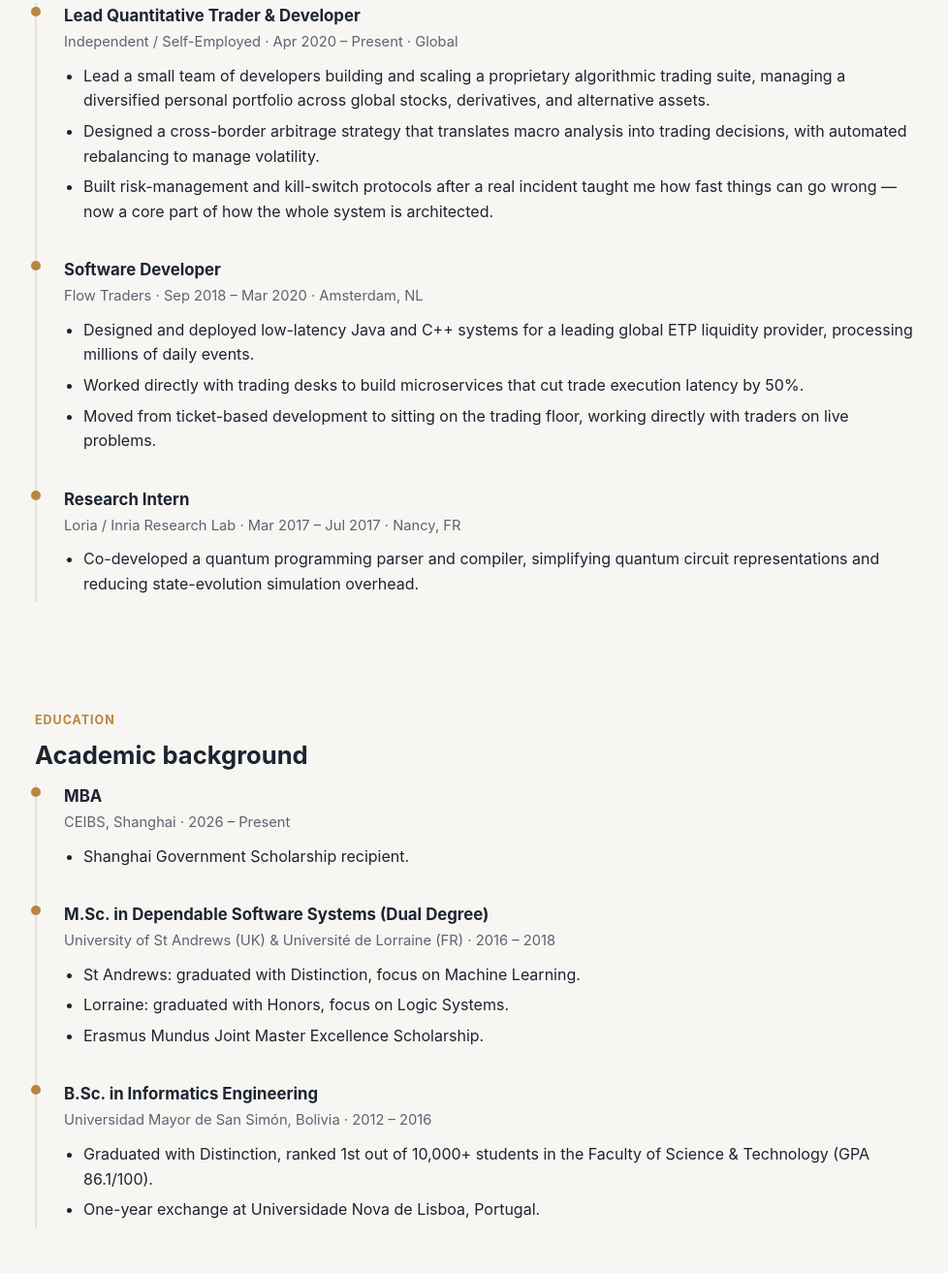
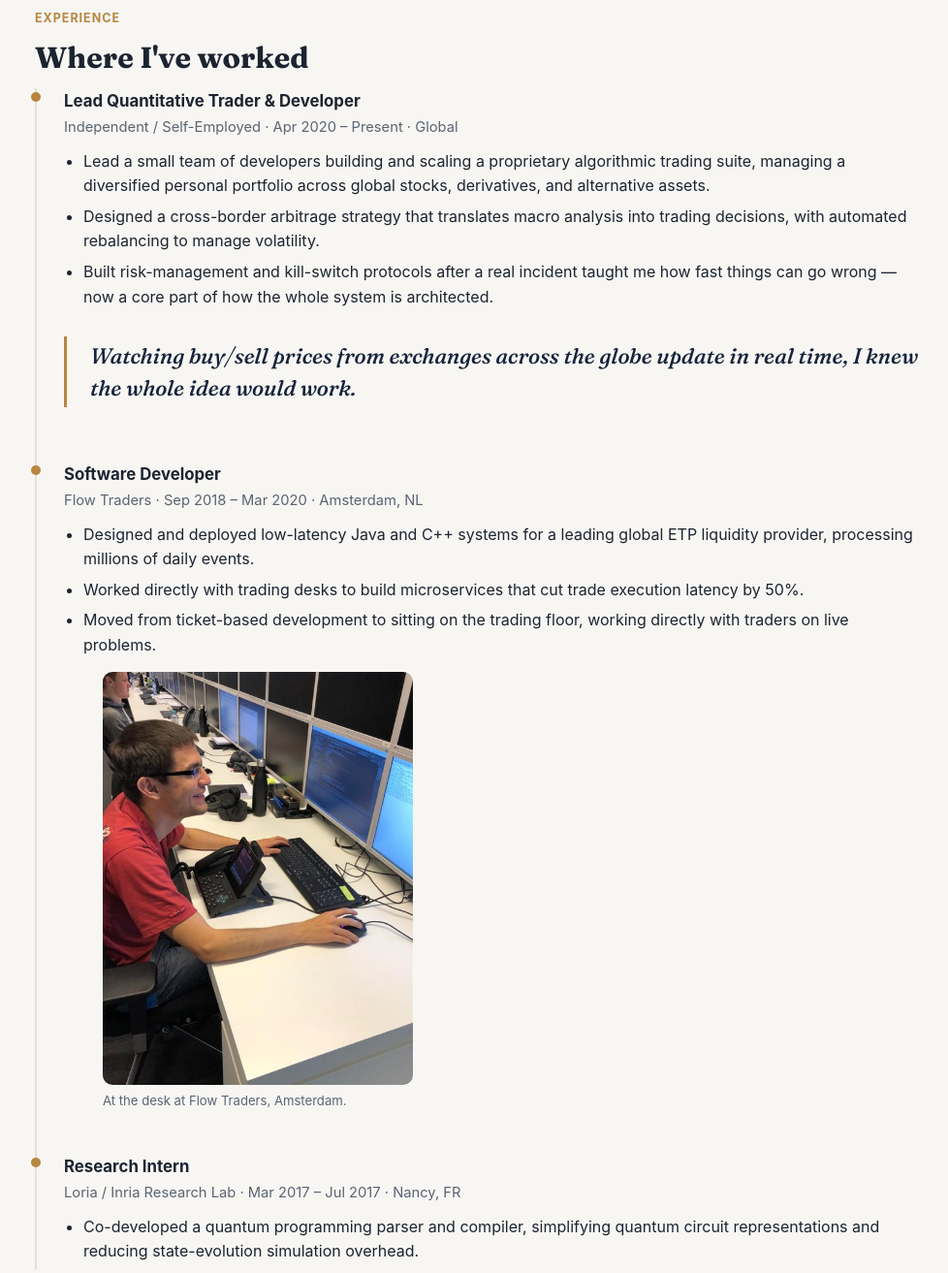
Before and after one commit to davidzonn/davidzonn.github.io, a plain HTML site: page index.html in a window 1280 px wide. Shown: the part 1342-2655 px from the top of the page at 97% size, without its empty margins (148-1126 px from the left). Drawn offline with Linux system fonts and the light colour scheme.

Commit message:
Add Fraunces display font, pull-quotes, and Flow Traders photo for more personality

```diff
--- a/css/style.css
+++ b/css/style.css
@@ -10,6 +10,7 @@
   --accent-light: #f1e4cc;
   --radius: 10px;
   --maxw: 960px;
+  --font-display: "Fraunces", Georgia, "Times New Roman", serif;
 }
 
 * { box-sizing: border-box; }
@@ -54,10 +55,11 @@
 
 .nav .brand {
   color: #fff;
-  font-weight: 700;
-  font-size: 1.1rem;
+  font-family: var(--font-display);
+  font-weight: 600;
+  font-size: 1.2rem;
   text-decoration: none;
-  letter-spacing: 0.02em;
+  letter-spacing: 0.01em;
 }
 
 .nav ul {
@@ -136,7 +138,10 @@
 
 .hero-text h1 {
   margin: 0 0 6px;
-  font-size: 2.2rem;
+  font-family: var(--font-display);
+  font-weight: 700;
+  font-size: 2.6rem;
+  line-height: 1.1;
 }
 
 .hero-tagline {
@@ -183,7 +188,9 @@
 section { padding: 56px 0; }
 
 section h2 {
-  font-size: 1.6rem;
+  font-family: var(--font-display);
+  font-weight: 700;
+  font-size: 1.9rem;
   margin: 0 0 8px;
 }
 
@@ -204,6 +211,48 @@
 
 /* About */
 #about .about-body p { margin: 0 0 16px; max-width: 72ch; }
+
+/* Pull quotes */
+.pull-quote {
+  font-family: var(--font-display);
+  font-style: italic;
+  font-weight: 500;
+  font-size: 1.4rem;
+  line-height: 1.45;
+  color: var(--navy);
+  border-left: 3px solid var(--accent);
+  padding: 4px 0 4px 24px;
+  margin: 28px 0;
+  max-width: 62ch;
+}
+
+.pull-quote cite {
+  display: block;
+  font-family: -apple-system, BlinkMacSystemFont, "Segoe UI", Roboto, Helvetica, Arial, sans-serif;
+  font-style: normal;
+  font-size: 0.82rem;
+  font-weight: 600;
+  color: var(--muted);
+  margin-top: 10px;
+  letter-spacing: 0.01em;
+}
+
+/* Timeline photo */
+.timeline-photo {
+  margin-top: 14px;
+  max-width: 320px;
+}
+
+.timeline-photo img {
+  border-radius: var(--radius);
+  width: 100%;
+}
+
+.timeline-photo figcaption {
+  font-size: 0.82rem;
+  color: var(--muted);
+  margin-top: 6px;
+}
 
 /* Timeline */
 .timeline {
--- a/index.html
+++ b/index.html
@@ -5,6 +5,9 @@
 <meta name="viewport" content="width=device-width, initial-scale=1.0">
 <title>David Zonneveld Michel</title>
 <meta name="description" content="David Zonneveld Michel — quant developer and entrepreneur, MBA candidate at CEIBS.">
+<link rel="preconnect" href="https://fonts.googleapis.com">
+<link rel="preconnect" href="https://fonts.gstatic.com" crossorigin>
+<link href="https://fonts.googleapis.com/css2?family=Fraunces:ital,wght@0,600;0,700;1,500&display=swap" rel="stylesheet">
 <link rel="stylesheet" href="css/style.css">
 </head>
 <body>
@@ -49,6 +52,9 @@
       <p>In 2020 I went independent. I built my own algorithmic trading operation from scratch with a small team of developers, trading across global stocks, derivatives, and digital assets, and learning the hard way that risk management isn't optional &mdash; a feed error once cost me a month's profits in seconds, which is how I became very serious about kill-switches.</p>
       <p>Today I'm an MBA candidate at <strong>CEIBS</strong> in Shanghai, on a Shanghai Government Scholarship, working on the next step: moving from purely digital trading into physical trade between China, Europe, and South America. Outside of work, I'm fairly serious about languages and cultures &mdash; I've studied, lived, or worked in Spanish, Portuguese, French, English, and Dutch, and I'm now building up my Mandarin ahead of life in Shanghai.</p>
     </div>
+    <blockquote class="pull-quote">
+      The only way to get ahead in life is getting out of your comfort zone.
+    </blockquote>
   </div>
 </section>
 
@@ -65,6 +71,9 @@
           <li>Designed a cross-border arbitrage strategy that translates macro analysis into trading decisions, with automated rebalancing to manage volatility.</li>
           <li>Built risk-management and kill-switch protocols after a real incident taught me how fast things can go wrong &mdash; now a core part of how the whole system is architected.</li>
         </ul>
+        <blockquote class="pull-quote">
+          Watching buy/sell prices from exchanges across the globe update in real time, I knew the whole idea would work.
+        </blockquote>
       </div>
       <div class="timeline-item">
         <p class="role">Software Developer</p>
@@ -74,6 +83,10 @@
           <li>Worked directly with trading desks to build microservices that cut trade execution latency by 50%.</li>
           <li>Moved from ticket-based development to sitting on the trading floor, working directly with traders on live problems.</li>
         </ul>
+        <figure class="timeline-photo">
+          <img src="images/flow-traders.jpg" alt="David Zonneveld Michel at his desk at Flow Traders in Amsterdam">
+          <figcaption>At the desk at Flow Traders, Amsterdam.</figcaption>
+        </figure>
       </div>
       <div class="timeline-item">
         <p class="role">Research Intern</p>
```
Also changed, not shown: images/flow-traders.jpg (added).
